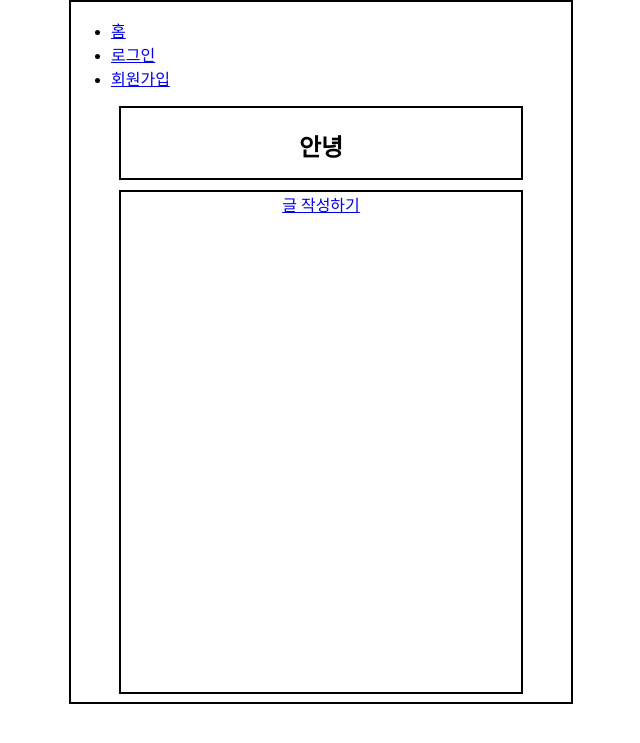
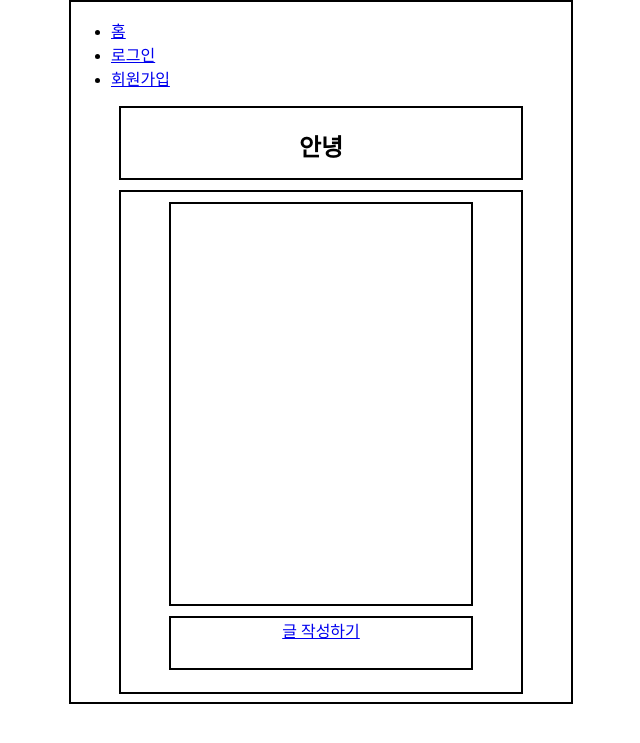
Before and after one commit to rfdseoul/NEXT_LION_session, a Django app: page /post/ in a window 1280 px wide. Shown: the top 743 px of the page, without its empty margins (319-959 px from the left). Run offline with Django 4.2, Linux system fonts and the light colour scheme; data that the repository does not hold is empty.

Commit message:
post home.html에 적용할 home.css 생성 및 home.html 코드 수정

```diff
--- /dev/null
+++ b/prac1/project/post/static/post/home.css
@@ -0,0 +1,15 @@
+.postList {
+    width: 300px;
+    text-align: center;
+    height: 400px;
+    border: 2px solid black;
+    margin: 10px auto;
+}
+
+.link {
+    width: 300px;
+    text-align: center;
+    height: 50px;
+    border: 2px solid black;
+    margin: 10px auto;
+}
--- a/prac1/project/post/templates/post/home.html
+++ b/prac1/project/post/templates/post/home.html
@@ -1,7 +1,8 @@
 {% extends 'post/base.html' %}
 
 {% block css %}
-
+{% load static %}
+<link rel="stylesheet" type="text/css" href="{% static 'post/home.css' %}">
 {% endblock css %}
 
 {% block title %}
@@ -9,10 +10,14 @@
 {% endblock title %}
 
 {% block content %}
+    <div class="postList">
         {% for post in posts %}
         <ul>
             <a href="{% url 'post:detail' post.pk %}">{{ post.title }}</a>
         </ul>
         {% endfor %}
+    </div>
+    <div class="link">
         <a href="{% url 'post:new' %}">글 작성하기</a>
+    </div>
 {% endblock content %}
```
Lines whose indentation alone changed are shown as unchanged.
